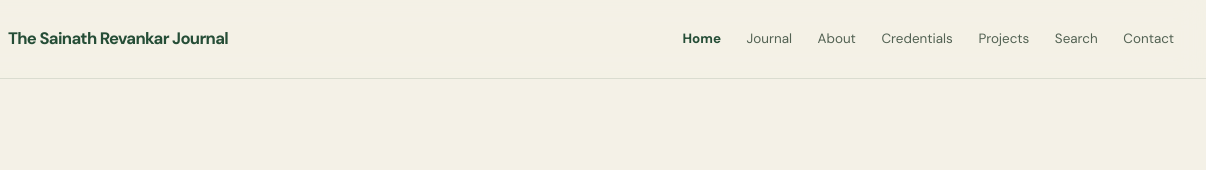
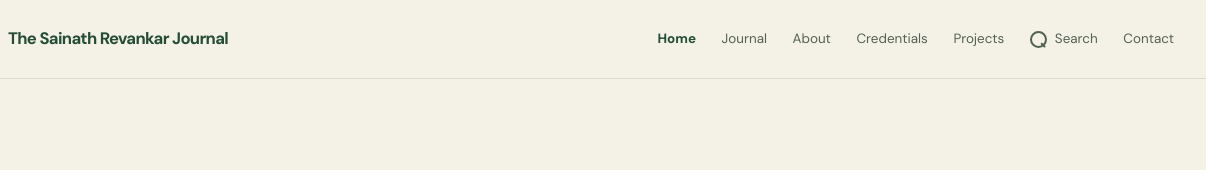
Before and after one commit to revankars/sainath-revankar-journal, a plain HTML site: page index.html in a window 1280 px wide. Shown: the top 170 px of the page, 74-1280 px from the left. Drawn offline with nearby package versions, Linux system fonts and the light colour scheme.

Commit message:
Add search icon to navigation
Co-authored-by: Copilot <223556219+Copilot@users.noreply.github.com>

```diff
--- a/assets/css/components.css
+++ b/assets/css/components.css
@@ -14,6 +14,9 @@
 .brand-mark{flex-shrink:0}
 .nav-links{gap:clamp(16px,2vw,28px);flex-shrink:0}
 .nav-links a{display:inline-flex;align-items:center;min-height:44px}
+.nav-links a[href$="search.html"]{position:relative;gap:8px}
+.nav-links a[href$="search.html"]::before{content:"";width:13px;height:13px;flex:0 0 13px;border:2px solid currentColor;border-radius:50%}
+.nav-links a[href$="search.html"]::after{content:"";position:absolute;top:calc(50% + 3px);left:11px;width:6px;height:2px;border-radius:2px;background:currentColor;transform:rotate(45deg);transform-origin:left center}
 .menu-toggle,.button,.filter-chip{min-height:44px}
 .section-head{flex-wrap:wrap}
 .section-head>.text-link{flex-shrink:0}
```
